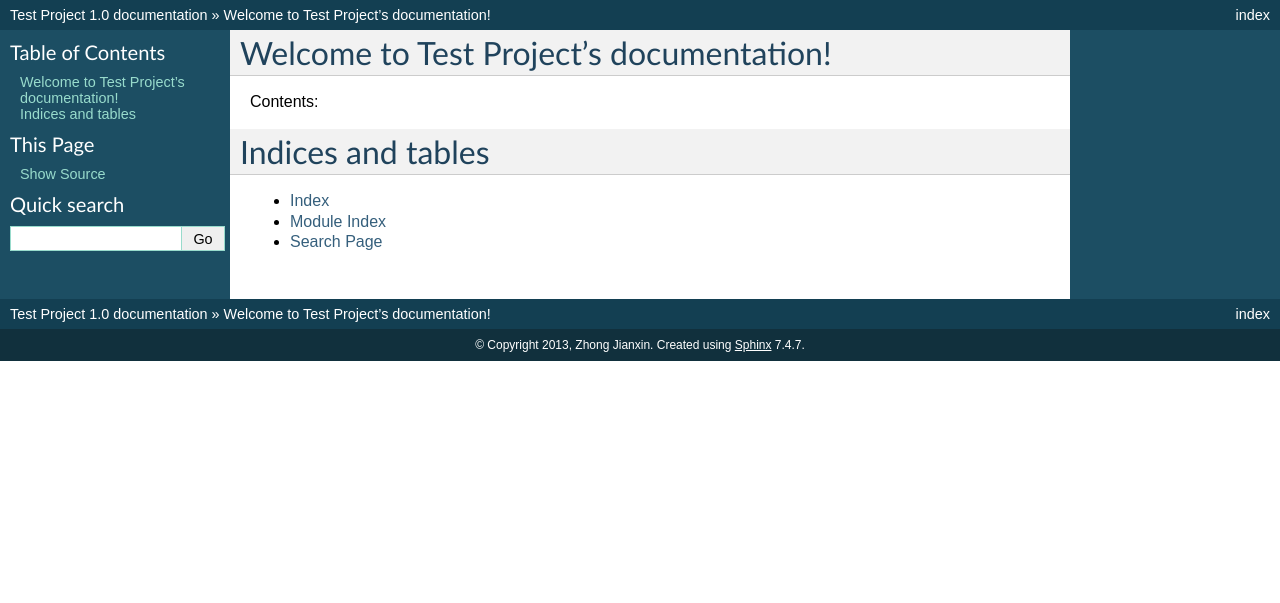
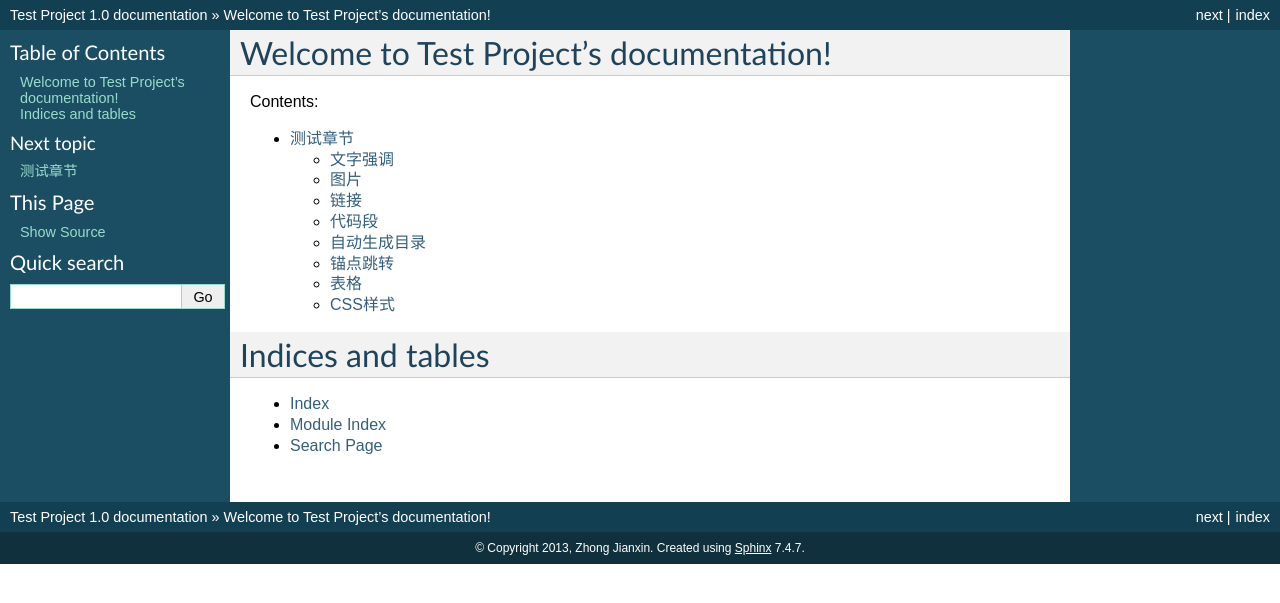
Before and after one commit to azuwis/sphinx_demo, a Sphinx documentation site: the page built from source/index.rst, in a window 1280 px wide. Shown: the top 603 px of the page. Built offline with Sphinx 7.4.7, drawn with Linux system fonts in a browser that asks for light colours; some of the changed lines change nothing that is shown.

Commit message:
add demo page

```diff
--- /dev/null
+++ b/source/demo.rst
@@ -0,0 +1,121 @@
+测试章节
+========
+
+文字强调
+--------
+
+====================================== ==================================
+源码                                   结果
+====================================== ==================================
+``支持对\ *文字*\ 的\ **强调**``       支持对\ *文字*\ 的\ **强调**
+``*emphasis* and **strong emphasis**`` *emphasis* and **strong emphasis**
+====================================== ==================================
+
+.. NOTE::
+    中文文字需要用 ``\空格``
+
+图片
+----
+
+========================================================= =====================================================
+源码                                                      结果
+========================================================= =====================================================
+``.. image:: _static/pulpit.jpg``                         .. image:: _static/pulpit.jpg
+``.. image:: http://www.w3schools.com/images/pulpit.jpg`` .. image:: http://www.w3schools.com/images/pulpit.jpg
+========================================================= =====================================================
+
+.. NOTE::
+    生成的PDF不支持外链图片
+
+链接
+----
+
++----------------------------------------------+------------------------------------------+
+| 源码                                         | 结果                                     |
++==============================================+==========================================+
+| ``http://example.com``                       | http://example.com                       |
++----------------------------------------------+------------------------------------------+
+| ``This is a `link <http://example.com>`_``   | This is a `link <http://example.com>`_   |
++----------------------------------------------+------------------------------------------+
+| ``这也是一个\ `链接 <http://example.com>`_`` | 这是一个\ `链接 <http://example.com>`_   |
++----------------------------------------------+------------------------------------------+
+| ``这是一个\ `链接`_``                        | 这也是一个\ `链接`_                      |
+|                                              |                                          |
+| ``.. _`链接`: http://example.com``           | .. _`链接`: http://example.com           |
++----------------------------------------------+------------------------------------------+
+
+代码段
+------
+
+ruby代码样例
+
+.. code-block:: ruby
+
+    #!/usr/bin/ruby
+    class Person
+      attr_reader :name, :age
+      def initialize(name, age)
+        @name, @age = name, age
+      end
+      def <=>(person) # Comparison operator for sorting
+        age <=> person.age
+      end
+      def to_s
+        "#{name} (#{age})"
+      end
+    end
+
+    # 中文注释
+    group = [
+      Person.new("Bob", 33),
+      Person.new("Chris", 16),
+      Person.new("Ash", 23)
+    ]
+
+    puts group.sort.reverse
+
+java代码样例
+
+.. code-block:: java
+
+    // Hello.java
+    import java.io.*;
+    import javax.servlet.*;
+
+    public class Hello extends GenericServlet {
+        public void service(final ServletRequest request, final ServletResponse response)
+        throws ServletException, IOException {
+            response.setContentType("text/html");
+            final PrintWriter pw = response.getWriter();
+            try {
+                pw.println("Hello, world!");
+            } finally {
+                pw.close();
+            }
+        }
+    }
+
+自动生成目录
+------------
+
+见生成的HTML及PDF
+
+锚点跳转
+--------
+
+见生成的HTML及 PDF
+
+表格
+----
+
+==== ====
+中文 表格
+==== ====
+测试 测试
+测试 测试
+==== ====
+
+CSS样式
+-------
+
+创建source/_static/default.css就可以覆盖内置的样式
--- a/source/index.rst
+++ b/source/index.rst
@@ -11,6 +11,7 @@
 .. toctree::
    :maxdepth: 2
 
+   demo
 
 
 Indices and tables
```
